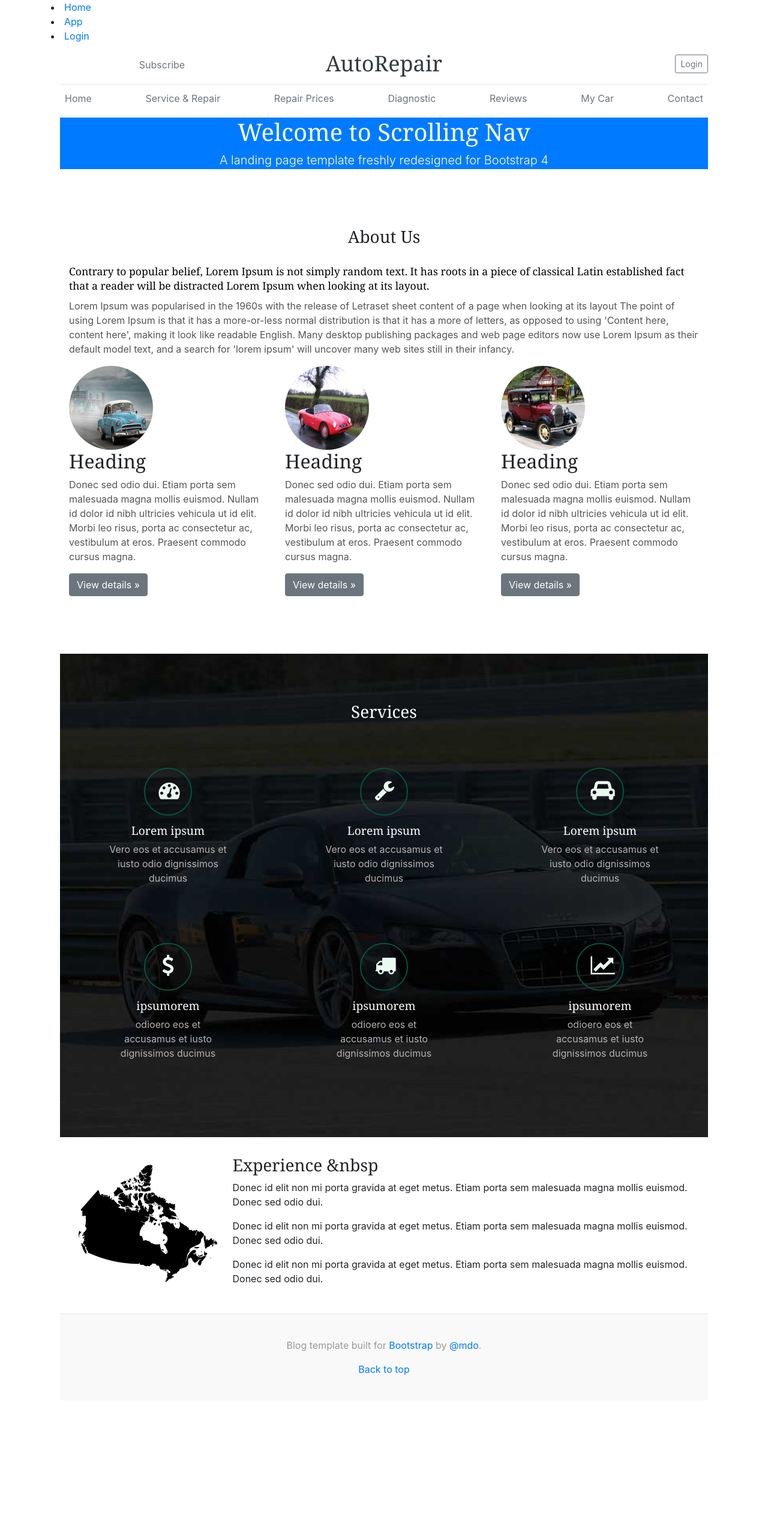
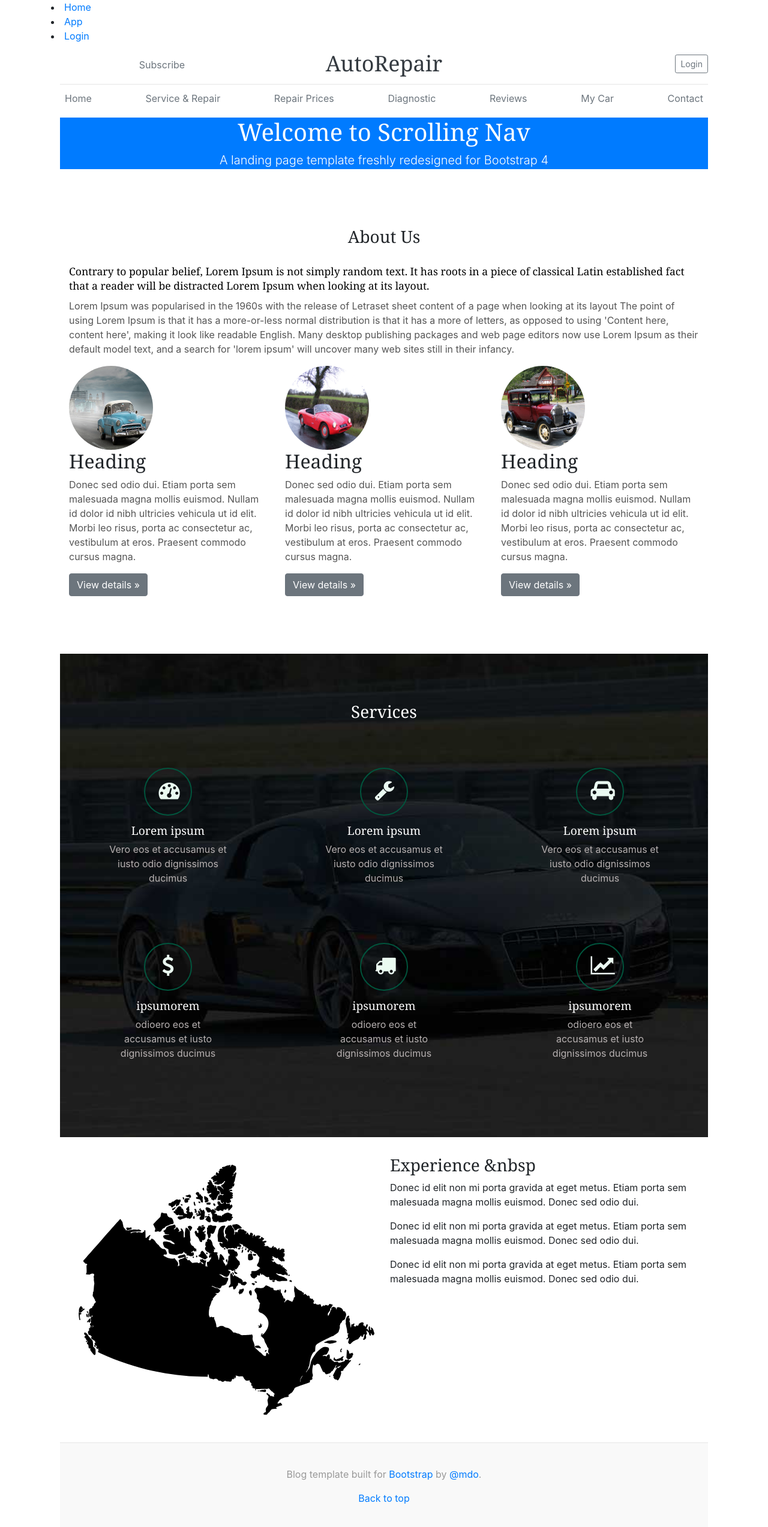
Before and after one commit to SandeepMirok/RepairBoss, a React (Create React App) app: page /#/ in a window 1280 px wide. Shown: the top 2546 px of the page at 60% size. Before the commit the page ends 2335 px from the top, so only its background shows below. Built offline with nearby package versions, Linux system fonts and the light colour scheme; a web font is replaced by a local one.

Commit message:
FindUs Update

```diff
--- a/src/content/FindUs.jsx
+++ b/src/content/FindUs.jsx
@@ -13,7 +13,7 @@ class AboutUs extends Component {
       <div className="findus" id="findus">
         <div className="row">
           <div className="span4">
-            <img src={Map} className="w-25 p-3" alt="Map" />
+            <img src={Map} className="w-50 p-3" alt="Map" />
             <div className="content-heading">
               <h3>Experience &nbsp </h3>
             </div>
--- a/src/style/FindUs.css
+++ b/src/style/FindUs.css
@@ -1,7 +1,7 @@
 .span4 img {
   margin-right: 10px;
 }
-img.w-25.p-3 {
+img.w-50.p-3 {
   float: left;
 }
 .span4 .img-right {
```
